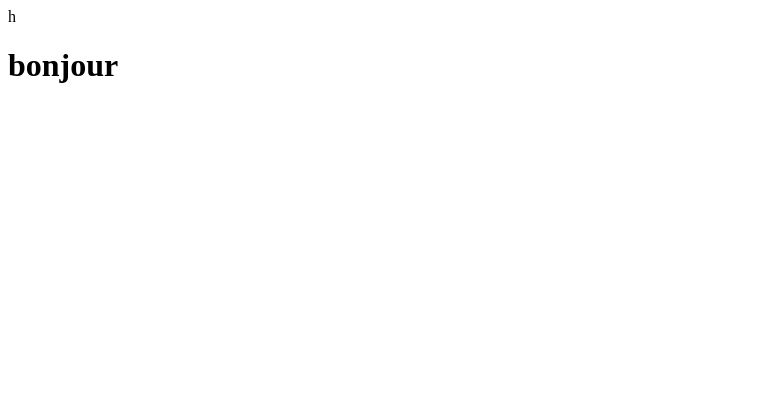
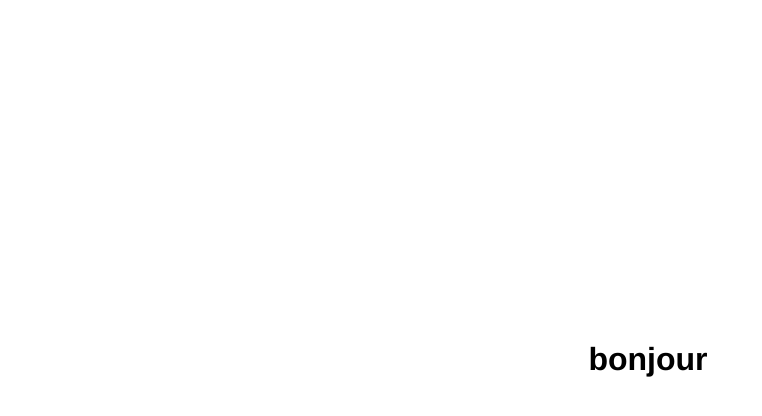
Before and after one commit to fosader/bonjour, a plain HTML site: page index.html in a window 1280 px wide. Shown: the whole page, without its empty margins (0-762 px from the left). Drawn offline with Linux system fonts and the light colour scheme.

Commit message:
center h1

```diff
--- a/index.html
+++ b/index.html
@@ -4,7 +4,18 @@
     <meta charset="UTF-8">
     <title>Title</title>
 </head>
+<style type="text/css">
+	   h1{
+		position : absolute;
+		top: 40%;
+		width: 100%;
+		text-align: center;
+		font-family: helvetica;
+		font-size:100
+
+	   }
+	</style>
 <body>
-   h <h1> bonjour </h1>
+    <h1> bonjour </h1>
 </body>
 </html>
```
